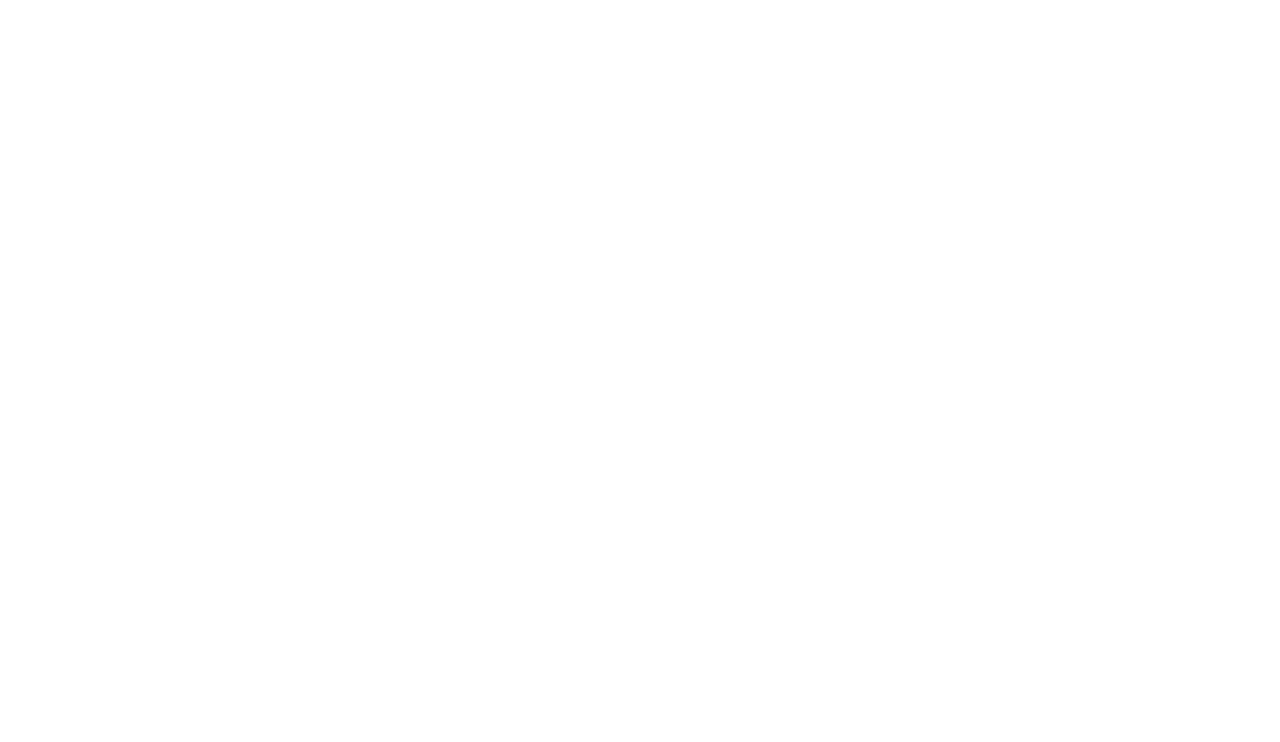
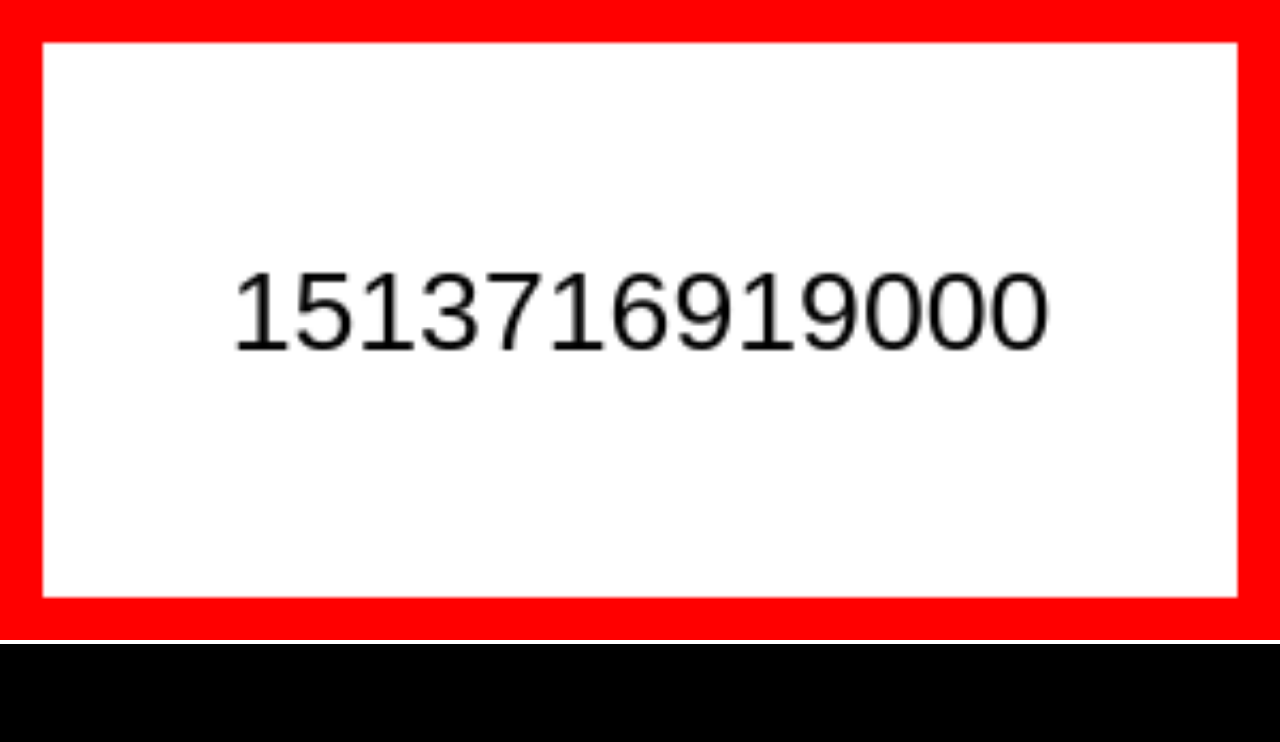
Before and after one commit to eirikhalvard/game-of-life, a plain HTML site: page 3D-Test/ThreeJsTest.html in a window 1280 px wide. Shown: the top 742 px of the page. Drawn offline with nearby package versions, Linux system fonts and the light colour scheme; animation ran at ten frames a second.

Commit message:
[ADD] canvas on torus

```diff
--- a/3D-Test/ThreeJsTest.html
+++ b/3D-Test/ThreeJsTest.html
@@ -9,6 +9,7 @@
     </style>
   </head>
   <body>
+    <canvas id="canvas"></canvas>
     <script src="https://cdnjs.cloudflare.com/ajax/libs/three.js/89/three.min.js" charset="utf-8"></script>
     <script src="ThreeJsTest.js" charset="utf-8"></script>
   </body>
--- a/3D-Test/ThreeJsTest.js
+++ b/3D-Test/ThreeJsTest.js
@@ -1,13 +1,56 @@
+// canvas
+// let width = window.innerWidth;
+let width = 256;
+// let height = window.innerHeight / 2;
+let height = 128;
+let size = 256;
+let canvas = document.getElementById('canvas');
+let ctx = canvas.getContext('2d');
+let scene, camera, renderer, texture, geometry, material, torus;
+
+function changeCanvas() {
+  ctx.font = '20pt Arial';
+  ctx.fillStyle = 'red';
+  ctx.fillRect(0, 0, canvas.width, canvas.height);
+  ctx.fillStyle = 'white';
+  ctx.fillRect(10, 10, canvas.width - 20, canvas.height - 20);
+  ctx.fillStyle = 'black';
+  ctx.textAlign = 'center';
+  ctx.textBaseline = 'middle';
+  ctx.fillText(new Date().getTime(), canvas.width / 2, canvas.height / 2);
+}
+
 // setup
-let scene = new THREE.Scene();
-let camera = new THREE.PerspectiveCamera(
+function init() {
+  scene = new THREE.Scene();
+  camera = new THREE.PerspectiveCamera(
     75,
     window.innerWidth / window.innerHeight,
     0.1,
     1000
   );
-let renderer = new THREE.WebGLRenderer();
+  renderer = new THREE.WebGLRenderer();
   renderer.setSize(window.innerWidth, window.innerHeight);
   document.body.appendChild(renderer.domElement);
 
-// adding cube
+  // adding torus
+  texture = new THREE.Texture(canvas);
+  geometry = new THREE.TorusGeometry(2, 0.5, 20, 20);
+  material = new THREE.MeshBasicMaterial({ map: texture });
+  torus = new THREE.Mesh(geometry, material);
+  scene.add(torus);
+  camera.position.z = 5;
+}
+
+// animate
+function animate() {
+  requestAnimationFrame(animate);
+  changeCanvas();
+  texture.needsUpdate = true;
+  torus.rotation.x += 0.01;
+  torus.rotation.y += 0.01;
+  renderer.render(scene, camera);
+}
+
+init();
+animate();
```
Lines whose indentation alone changed are shown as unchanged.
